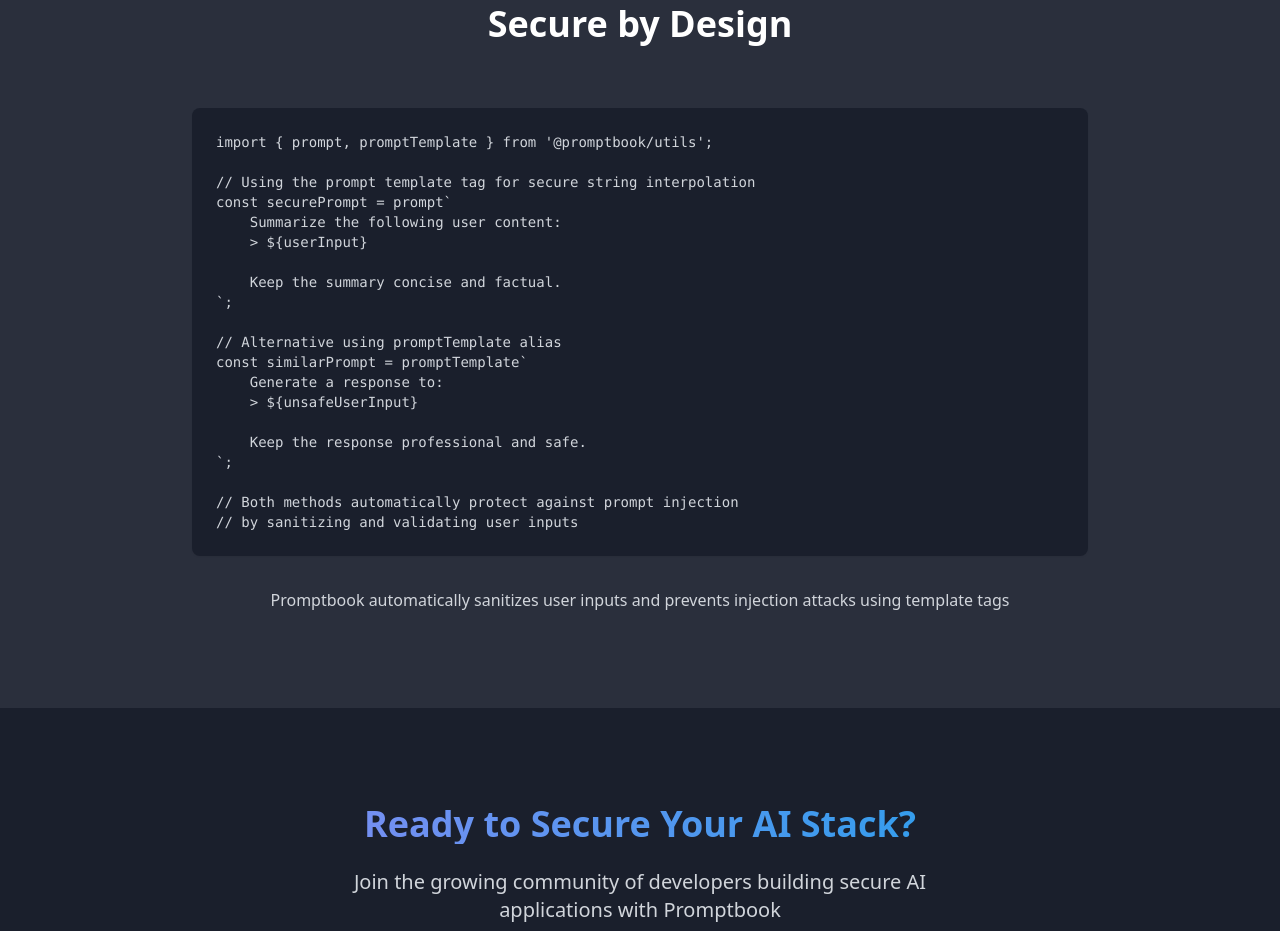
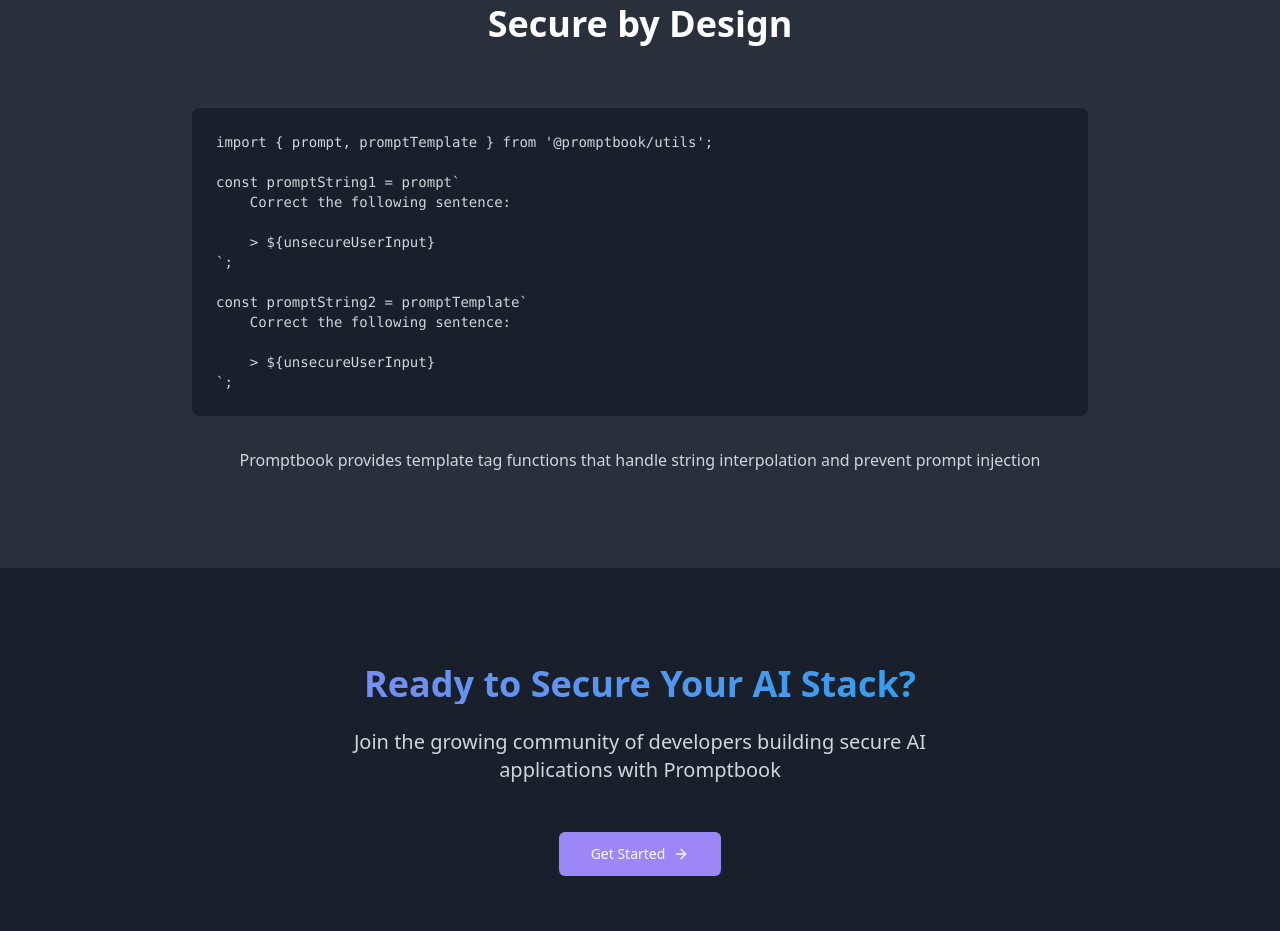
Before and after one commit to hejny/promptbook-safe-worlds, a React (Vite) app: page / in a window 1280 px wide. Shown: the part 1360-2291 px from the top of the page. Built offline with nearby package versions, Linux system fonts and the light colour scheme.

Commit message:
Add prompt template tag
Implement `promptTemplate` alias for `prompt` function.

```diff
--- a/src/components/CodeDemo.tsx
+++ b/src/components/CodeDemo.tsx
@@ -13,28 +13,21 @@ const CodeDemo = () => {
             <pre className="text-gray-300">
               <code>{`import { prompt, promptTemplate } from '@promptbook/utils';
 
-// Using the prompt template tag for secure string interpolation
-const securePrompt = prompt\`
-    Summarize the following user content:
-    > \${userInput}
+const promptString1 = prompt\`
+    Correct the following sentence:
 
-    Keep the summary concise and factual.
+    > \${unsecureUserInput}
 \`;
 
-// Alternative using promptTemplate alias
-const similarPrompt = promptTemplate\`
-    Generate a response to:
-    > \${unsafeUserInput}
+const promptString2 = promptTemplate\`
+    Correct the following sentence:
 
-    Keep the response professional and safe.
-\`;
-
-// Both methods automatically protect against prompt injection
-// by sanitizing and validating user inputs`}</code>
+    > \${unsecureUserInput}
+\`;`}</code>
             </pre>
           </Card>
           <p className="text-center text-gray-300 mt-8">
-            Promptbook automatically sanitizes user inputs and prevents injection attacks using template tags
+            Promptbook provides template tag functions that handle string interpolation and prevent prompt injection
           </p>
         </div>
       </div>
```
